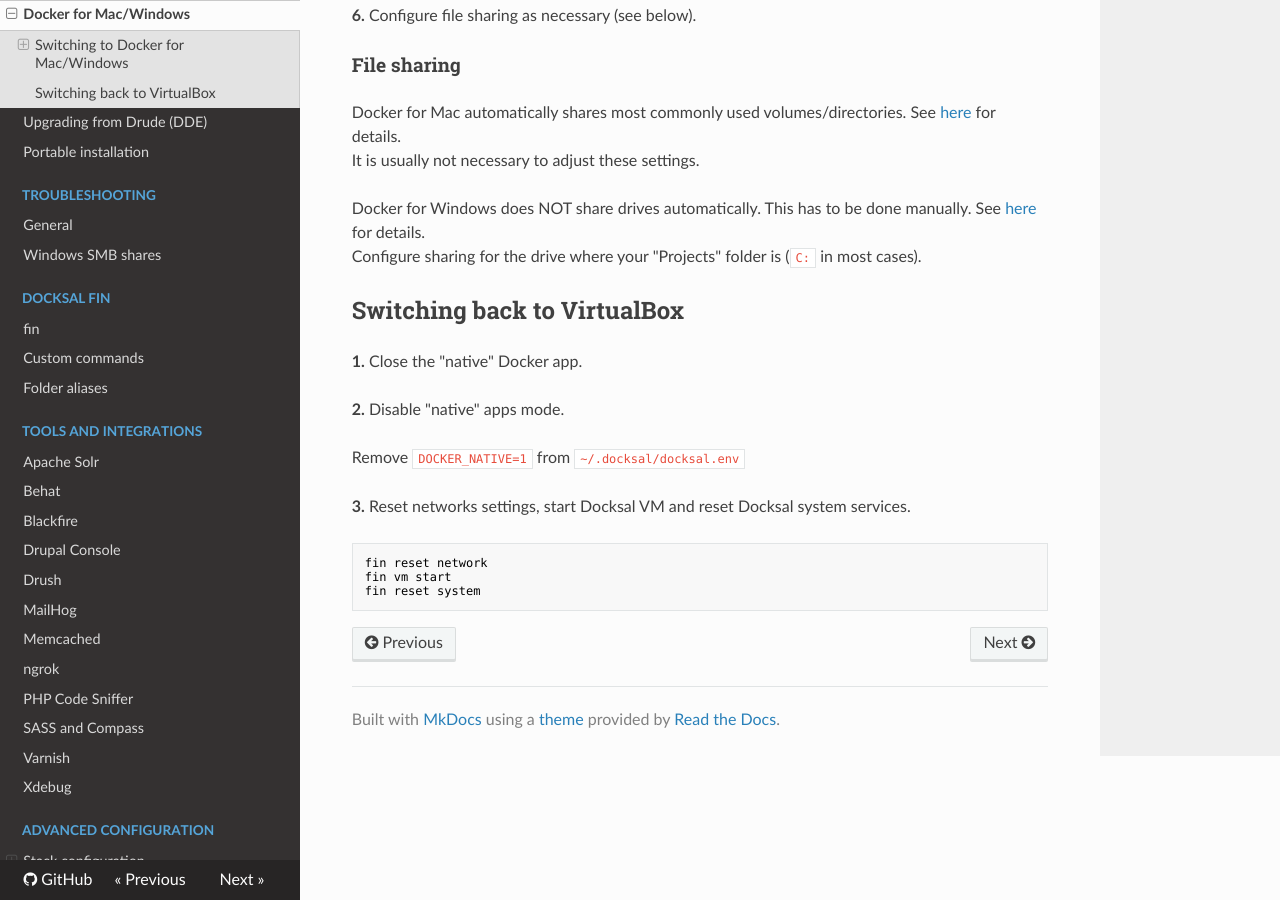
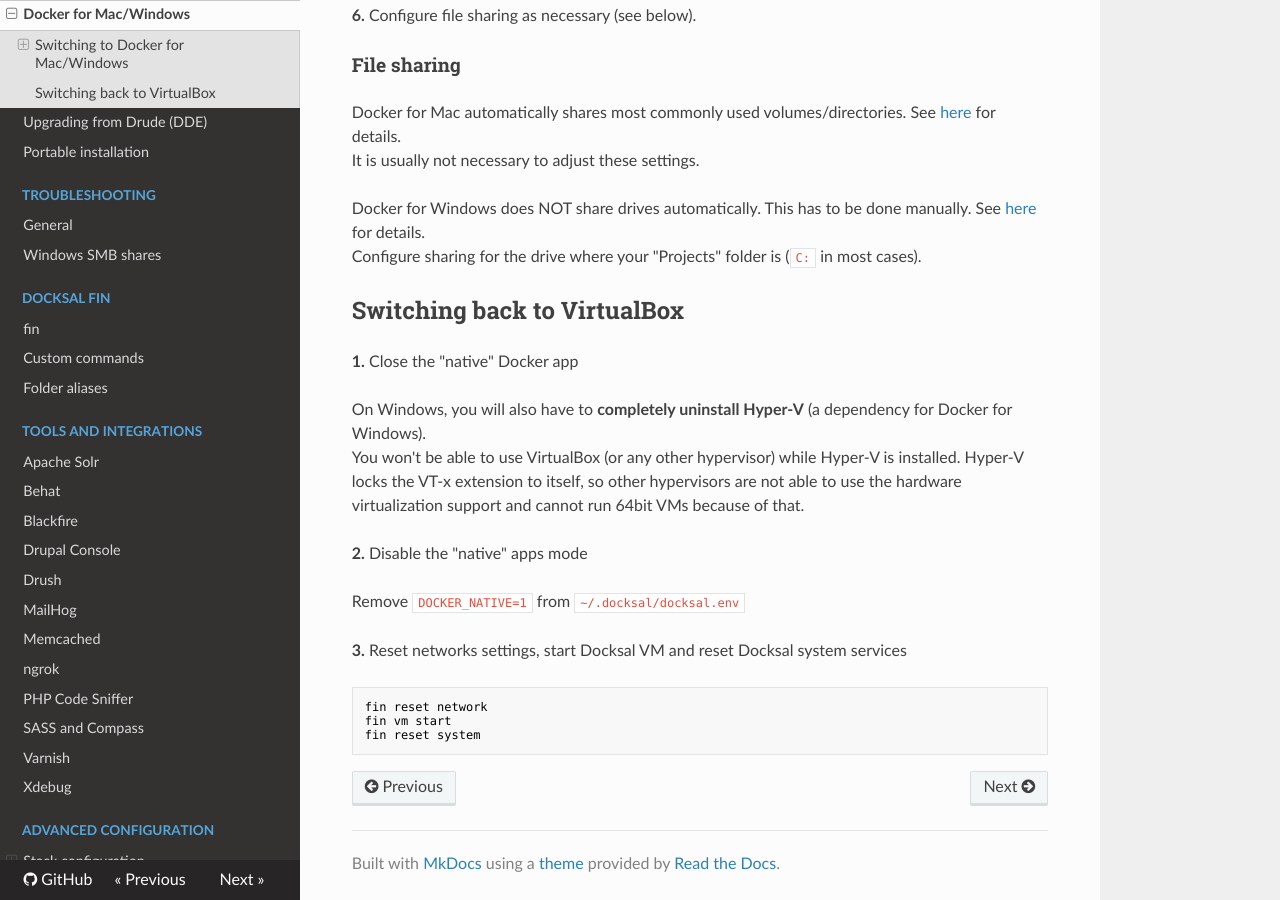
Before and after one commit to docksal/docksal, an MkDocs documentation site: the page built from docs/getting-started/env-setup-native.md, in a window 1280 px wide and 900 px high, scrolled down 842 px. Built offline with MkDocs 1.6.1, drawn with Linux system fonts in a browser that asks for light colours; nearby versions of some CDN libraries; old or Windows-style settings are respelled for this version of MkDocs.

Commit message:
Updated env-setup-native.md
Added a note about uninstalling Hyper-V when switching back to VirtualBox

````diff
--- a/docs/getting-started/env-setup-native.md
+++ b/docs/getting-started/env-setup-native.md
@@ -49,13 +49,18 @@ Configure sharing for the drive where your "Projects" folder is (`C:` in most ca
 
 ## Switching back to VirtualBox
 
-**1.** Close the "native" Docker app.
+**1.** Close the "native" Docker app
 
-**2.** Disable "native" apps mode.
+On Windows, you will also have to **completely uninstall Hyper-V** (a dependency for Docker for Windows).
+You won't be able to use VirtualBox (or any other hypervisor) while Hyper-V is installed.
+Hyper-V locks the VT-x extension to itself, so other hypervisors are not able to use the hardware virtualization
+support and cannot run 64bit VMs because of that.
+
+**2.** Disable the "native" apps mode
 
 Remove `DOCKER_NATIVE=1` from `~/.docksal/docksal.env`
 
-**3.** Reset networks settings, start Docksal VM and reset Docksal system services.
+**3.** Reset networks settings, start Docksal VM and reset Docksal system services
 
 ```bash
 fin reset network
````
